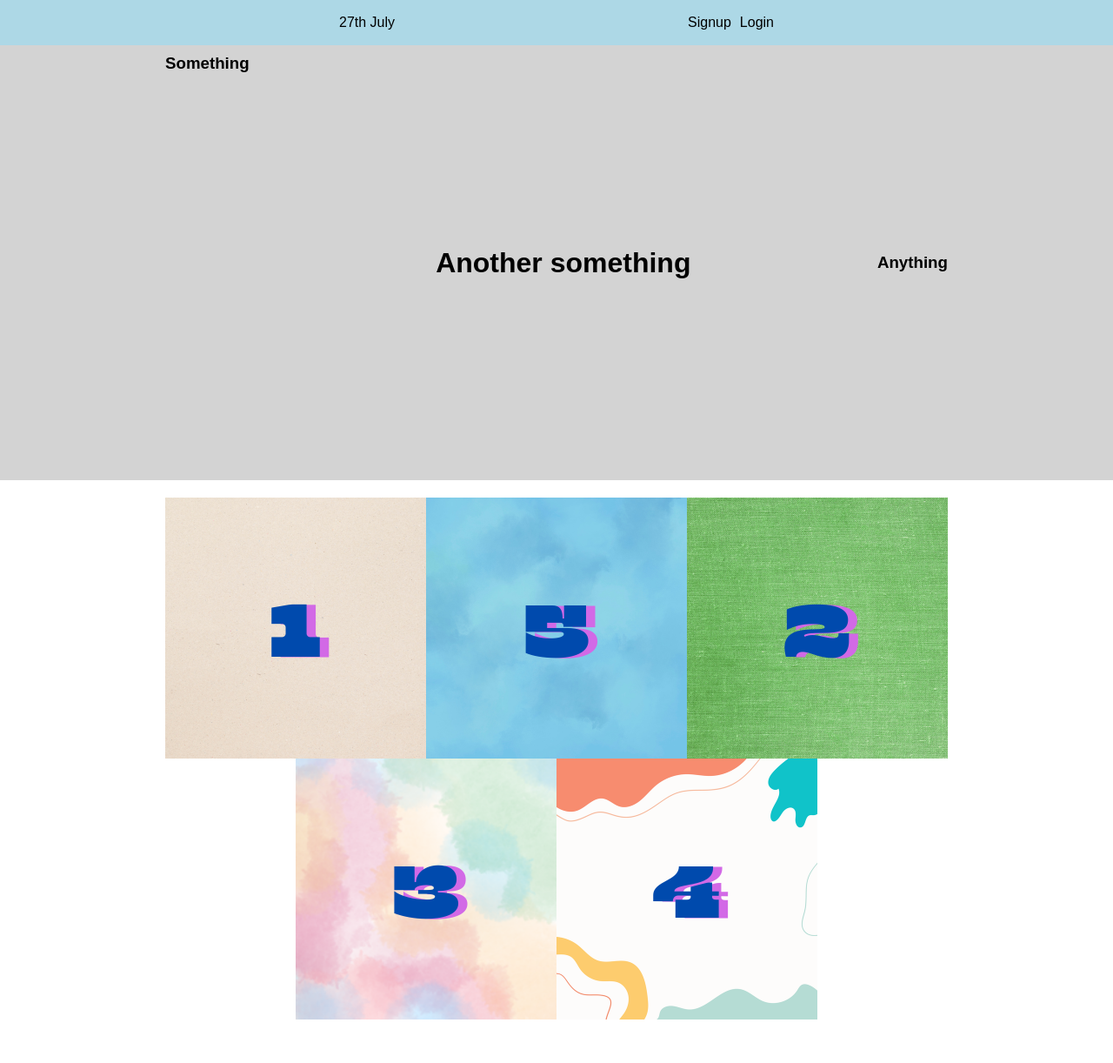
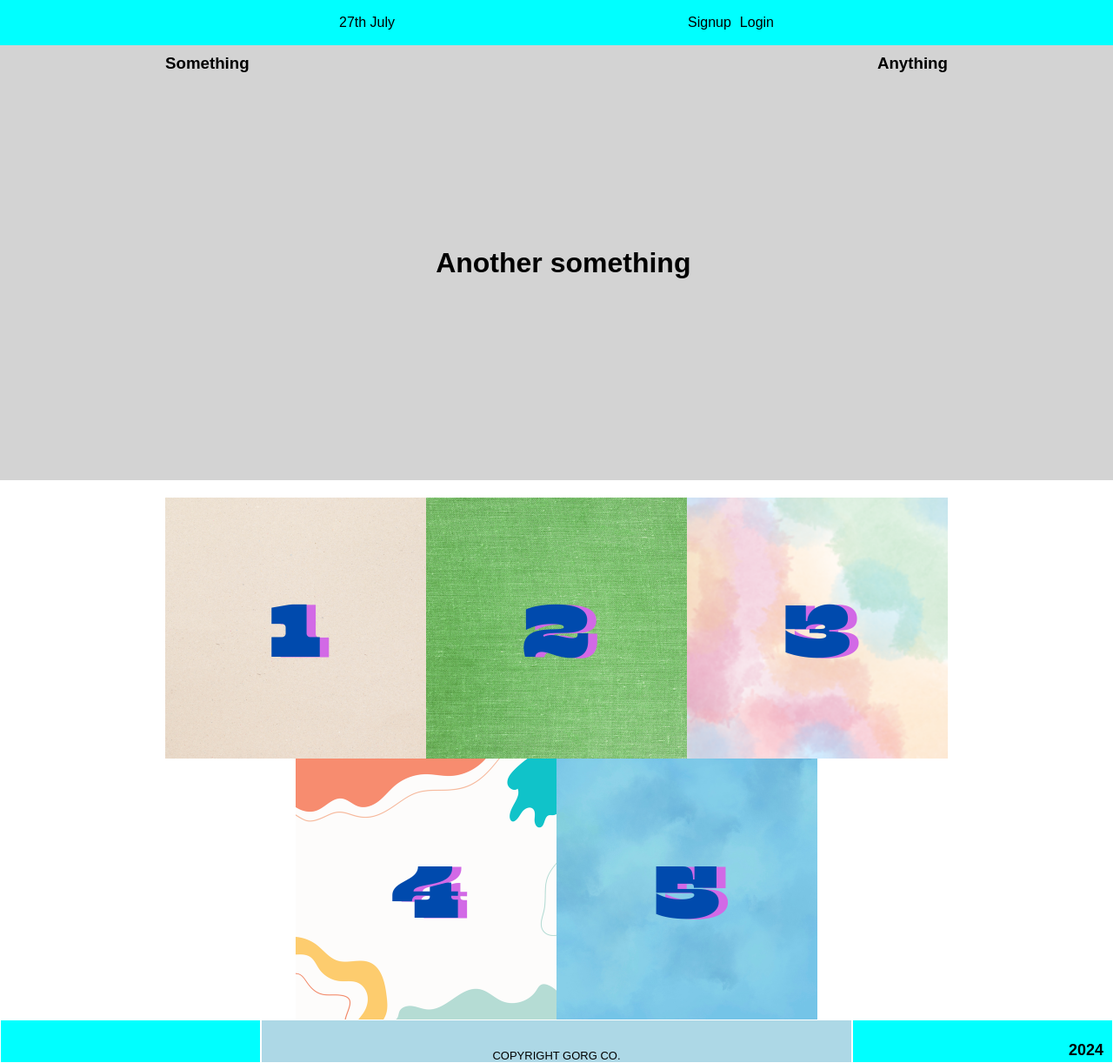
Before and after one commit to gorgalt/Odin-practice, a website: page index.html in a window 1280 px wide. Shown: the whole page at 87% size. Before the commit the page ends 1176 px from the top, so only its background shows below. Drawn offline with Linux system fonts and the light colour scheme; a web font is replaced by a local one.

Commit message:
Finished Flexbox part1

```diff
--- a/index.html
+++ b/index.html
@@ -10,11 +10,8 @@
       <div class="menu">
 
         <div class="date">27th July</div>
-
-        <div class="links">
-          <div class="signup">Signup</div>
-          <div class="login">Login</div>
-        </div>
+        <div class="signup">Signup</div>
+        <div class="login">Login</div>
 
       </div>
     </div>
@@ -46,5 +43,11 @@
         </div>
       </div>
     </div>
+
+    <div class="footer_container">
+      <div class="footer foot-1"></div>
+      <div class="footer foot-2"> COPYRIGHT GORG CO. </div>
+      <div class="footer foot-3">2024</div>
+    </div>
   </body>
 </html>
--- a/styles.css
+++ b/styles.css
@@ -11,7 +11,7 @@
   display: flex;
   padding: 12px 10px;
   justify-content: center;
-  background-color: lightblue;
+  background-color: cyan;
 }
 
 .menu {
@@ -23,11 +23,8 @@
   justify-content: space-between;
 }
 
-.links {
-  /* border: 2px solid grey; */
-
-  display: flex;
-  justify-content: flex-end;
+.signup {
+  margin-left: auto;
 }
 
 .login {
@@ -53,7 +50,8 @@
   align-items: center;
 }
 
-.a {
+.a,
+.c {
   align-self: flex-start;
   margin-top: 10px;
 }
@@ -83,10 +81,41 @@
   width: 300px;
 }
 
-.first-item {
-  order: -4;
+/* Footer */
+
+.footer_container {
+  display: flex;
+  justify-content: space-between;
 }
 
-.last-item {
-  order: -3;
+.footer {
+  border: 1px solid white;
+  background-color: lightblue;
+  height: 50px;
+  flex: 1;
 }
+
+.foot-2 {
+  flex: 2;
+  display: flex;
+  align-items: flex-end;
+  justify-content: center;
+  font-size: small;
+}
+
+.foot-1, .foot-3 {
+  background-color: cyan;
+  width: 300px;
+  flex: initial;
+}
+
+.foot-3 {
+  display: flex;
+  justify-content: flex-end;
+  align-items: flex-end;
+  padding-bottom: 3px;
+  padding-right: 10px;
+
+  font-size: large;
+  font-weight: bold;
+}
```
